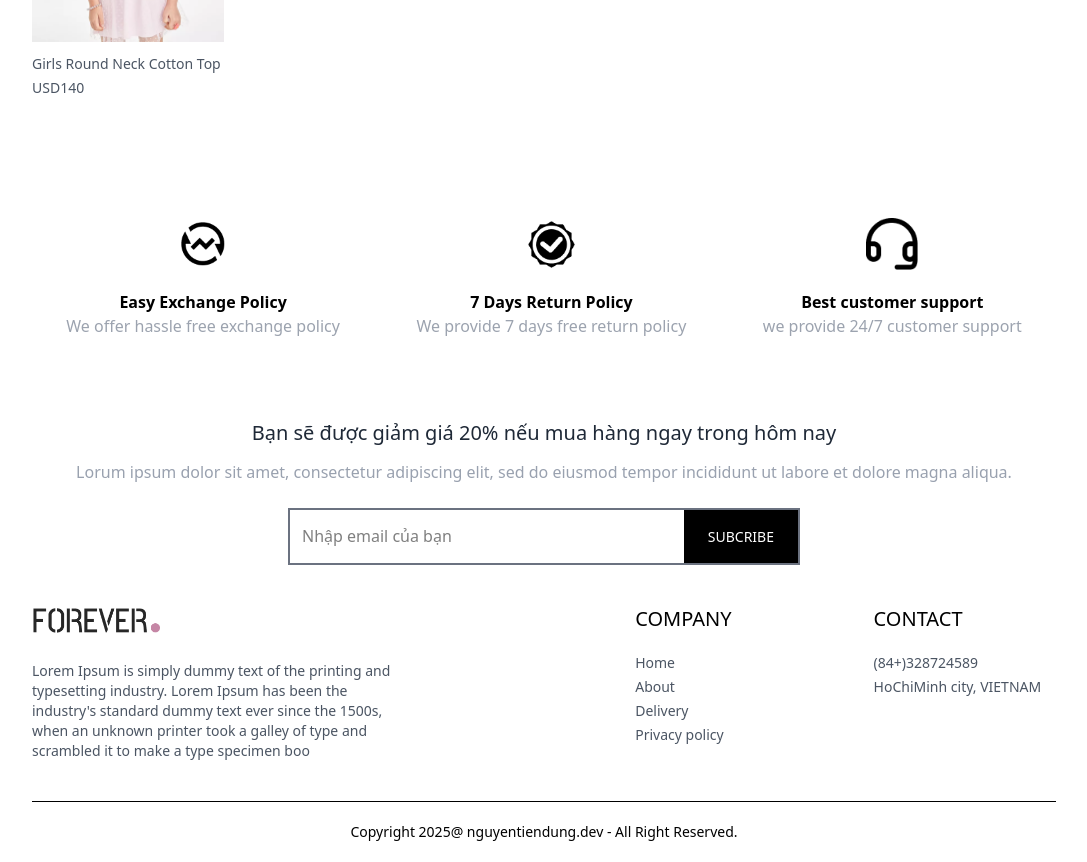
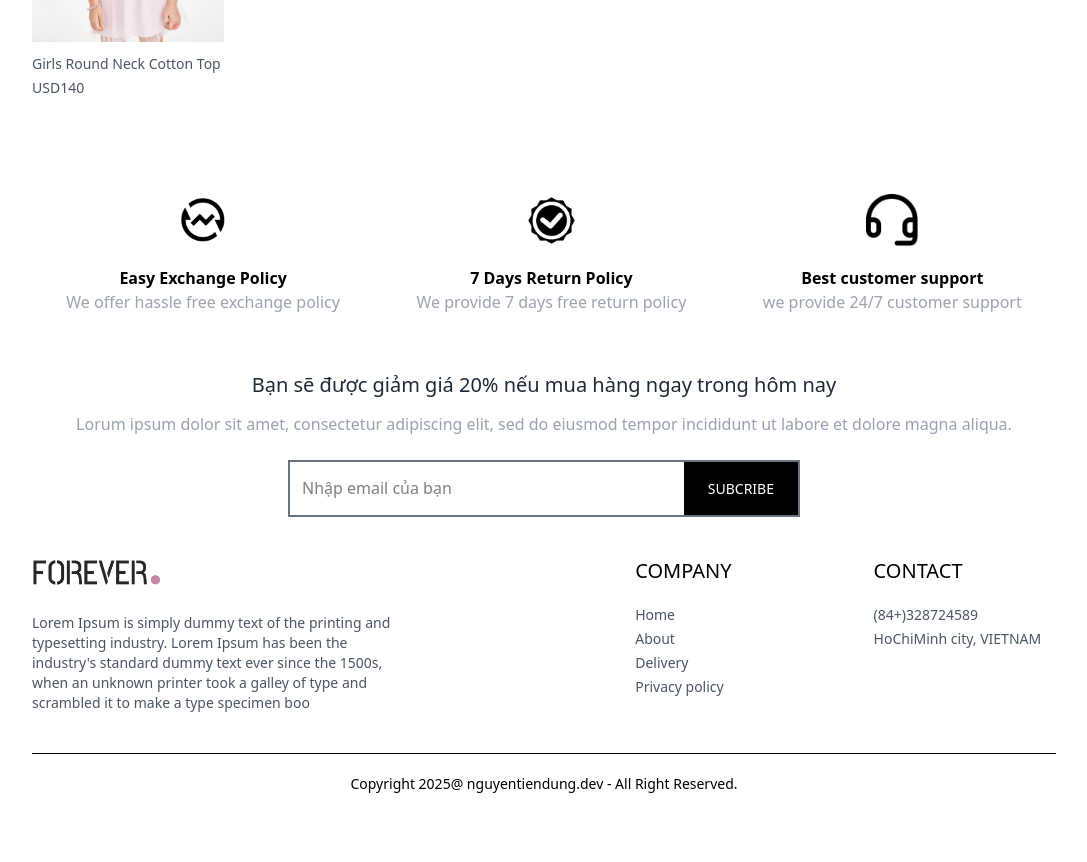
Before and after one commit to dungvt1602/Ecommerce-cloth, a React (Vite) app in the folder front-end/: page / in a window 1280 px wide. Shown: the part 2020-2882 px from the top of the page, without its empty margins (96-1183 px from the left). After the commit the page ends 2834 px from the top, so only its background shows below. Built offline with nearby package versions, Linux system fonts and the light colour scheme.

Commit message:
update homepage

```diff
--- a/front-end/src/components/OurPolicy/OurPolicy.css
+++ b/front-end/src/components/OurPolicy/OurPolicy.css
@@ -2,7 +2,7 @@
     display: flex;
     justify-content: space-around;
     flex-direction: column;
-    padding: 5rem 0;
+    padding: 3.5rem 0;
     text-align: center;
     font-size: 0.75rem;
     line-height: 1rem;
```
